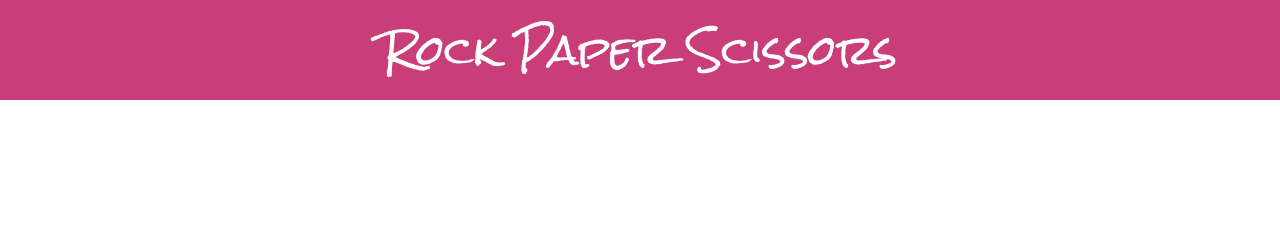
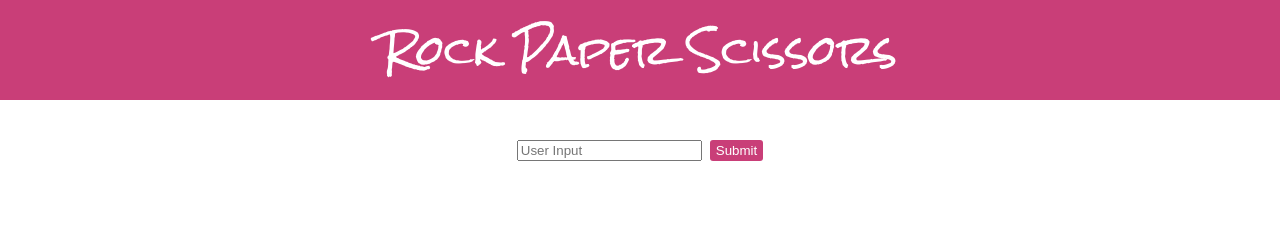
Before and after one commit to jboyle1/rock-paper-scissors, a plain HTML site: page index.html in a window 1280 px wide. Drawn offline with Linux system fonts and the light colour scheme.

Commit message:
Add styling to user input.

```diff
--- a/index.html
+++ b/index.html
@@ -13,6 +13,18 @@
     <header>
         <div id="title"> Rock Paper Scissors</div>
     </header>
-
+    <main>
+        <div id="gameArea">
+            <section>
+                <div id="userInput">
+                    <input placeholder="User Input" id="input">
+                    <button id="submit">Submit</button>
+                </div>
+            </section>
+            <section>
+                <div id="winner"></div>
+            </section>
+        </div>
+    </main>
 </body>
 </html>
--- a/static/css/styles.css
+++ b/static/css/styles.css
@@ -12,3 +12,47 @@
 /* /Header */
 
 /* Main */
+
+#gameArea {
+    margin-top: 30px;
+}
+
+/* /Main */
+
+/* User input */
+
+#winner {
+    text-align: center;
+    padding: 10px 40px;
+    margin-top: 80px;
+}
+
+#userInput {
+    text-align: center;
+    padding: 10px 40px;
+}
+
+#submit button {
+    font-family: 'Roboto', sans-serif;
+}
+
+button {
+    background-color: rgb(201, 62, 120);
+    border: none;
+    color: #ffffff;
+    padding: 3px 6px 3px 6px;
+    border-radius: 3px;
+    margin-left: 4px;
+}
+
+#winner {
+    width: 480px;
+    height:40px;
+    margin: auto;
+    text-align: center;
+    font-family: 'Roboto Condensed', sans-serif;
+    padding-top: 20px;
+    line-height: 1.25;
+}
+
+/* /User input */
```
